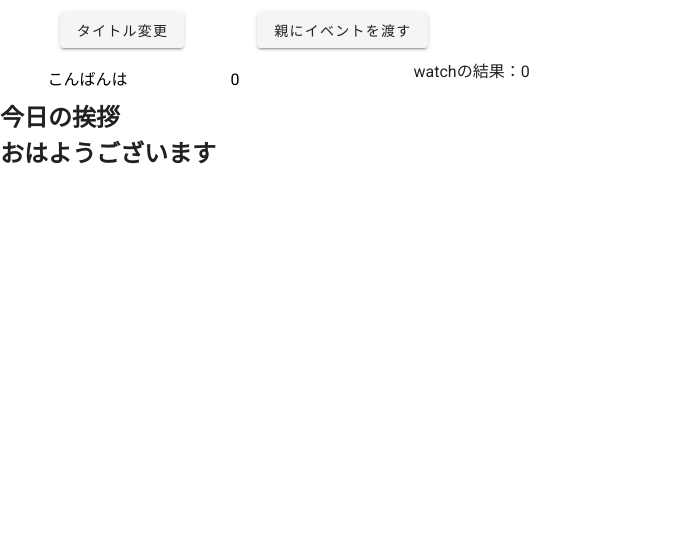
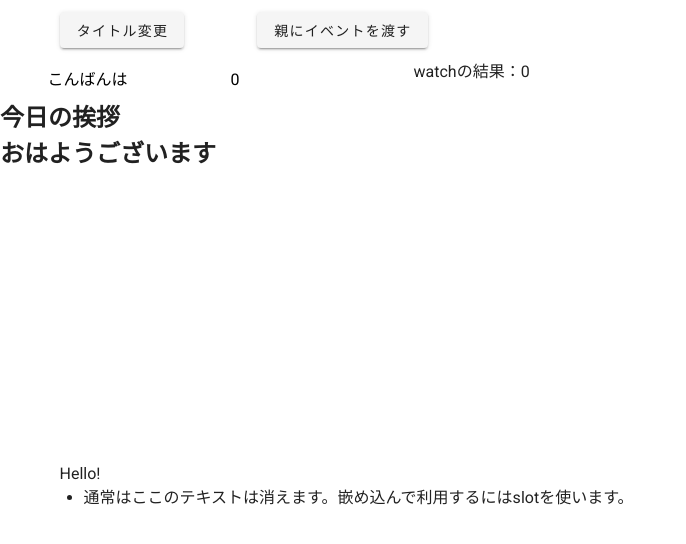
Before and after one commit to yuki-snow1823/vue_book, a Vue app in the folder review_app/: page / in a window 1280 px wide. Shown: the top 544 px of the page, without its empty margins (0-686 px from the left). Built offline with nearby package versions, Linux system fonts and the light colour scheme.

Commit message:
[復習]slotの理解

```diff
--- a/review_app/src/App.vue
+++ b/review_app/src/App.vue
@@ -5,16 +5,25 @@
       <h2>{{ greet }}</h2>
       <h2>{{ message }}</h2>
     </v-content>
+    <v-content>
+      <TestComponent>
+        <li slot="a">
+          通常はここのテキストは消えます。嵌め込んで利用するにはslotを使います。
+        </li>
+      </TestComponent>
+    </v-content>
   </v-app>
 </template>
 
 <script>
   import HelloWorld from './components/HelloWorld';
+  import TestComponent from './components/TestComponent'
 
   export default {
     name: 'App',
     components: {
       HelloWorld,
+      TestComponent
     },
     data: function () {
       return {
--- /dev/null
+++ b/review_app/src/components/TestComponent.vue
@@ -0,0 +1,23 @@
+<template>
+  <v-container>
+    <v-row>
+      <v-col cols="12">
+        {{ test }}
+        <ul>
+          <slot name="a" />
+        </ul>
+      </v-col>
+    </v-row>
+  </v-container>
+</template>
+
+<script>
+export default {
+  // name: 'TestComponent',
+  data: function() {
+    return {
+      test: "Hello!"
+    }
+  }
+}
+</script>
```
